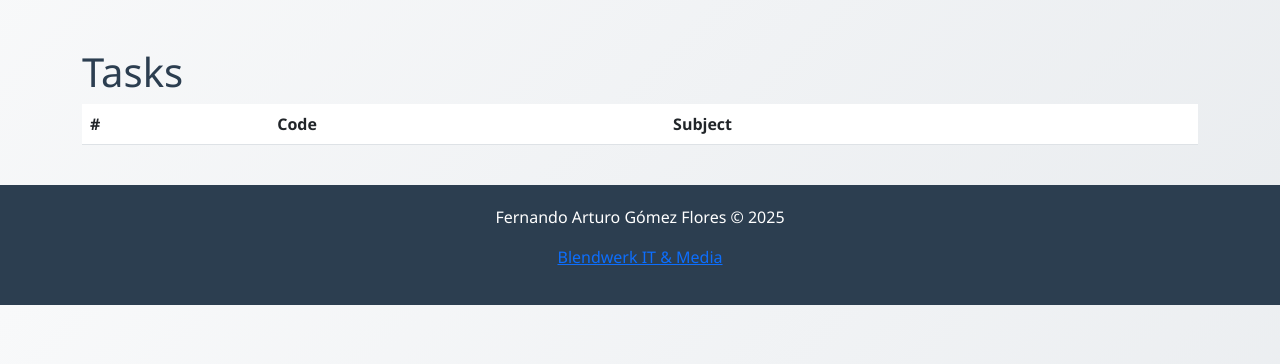
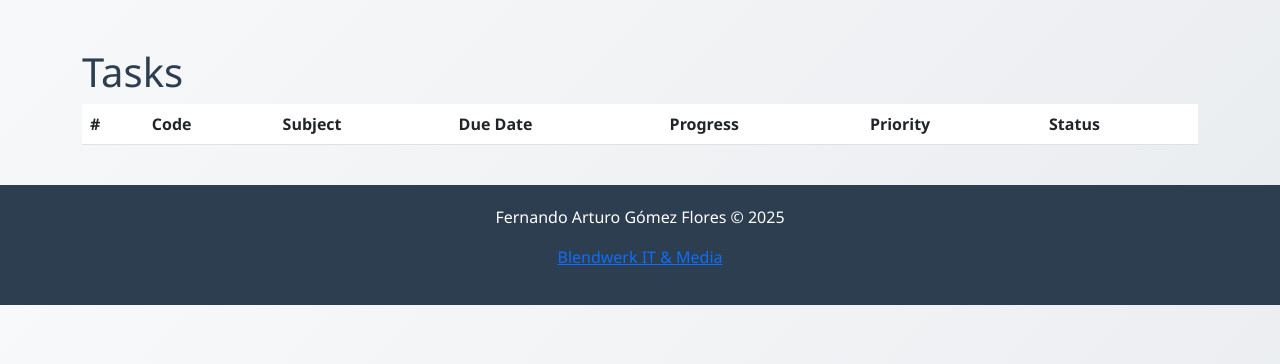
Before and after one commit to fernandoagomezf/python-todo-app, a Flask app: page / in a window 1280 px wide. Shown: the part 56-420 px from the top of the page. Run offline with Flask 3, Linux system fonts and the light colour scheme; lists and menus that the app fills with data are empty.

Commit message:
feat: agregar columnas de fecha de vencimiento, progreso, prioridad y estado a la tabla de tareas

```diff
--- a/src/templates/index.html
+++ b/src/templates/index.html
@@ -5,9 +5,13 @@
     <table class="table">
         <thead>
             <tr>
-            <th scope="col">#</th>
-            <th scope="col">Code</th>
-            <th scope="col">Subject</th>
+                <th scope="col">#</th>
+                <th scope="col">Code</th>
+                <th scope="col">Subject</th>
+                <th scope="col">Due Date</th>
+                <th scope="col">Progress</th>
+                <th scope="col">Priority</th>
+                <th scope="col">Status</th>
             </tr>
         </thead>
         <tbody>
@@ -16,6 +20,10 @@
                 <th scope="row">{{ loop.index }}</th>
                 <td><a href="{{ url_for('task', task_id=task.id) }}">{{ task.code }}</a></td>
                 <td>{{ task.subject }}</td>
+                <td>{{ task.due_date }}</td>
+                <td>{{ task.progress }}</td>
+                <td>{{ task.priority }}</td>
+                <td>{{ task.status }}</td>
             </tr>
             {% endfor %}
         </tbody>
```
